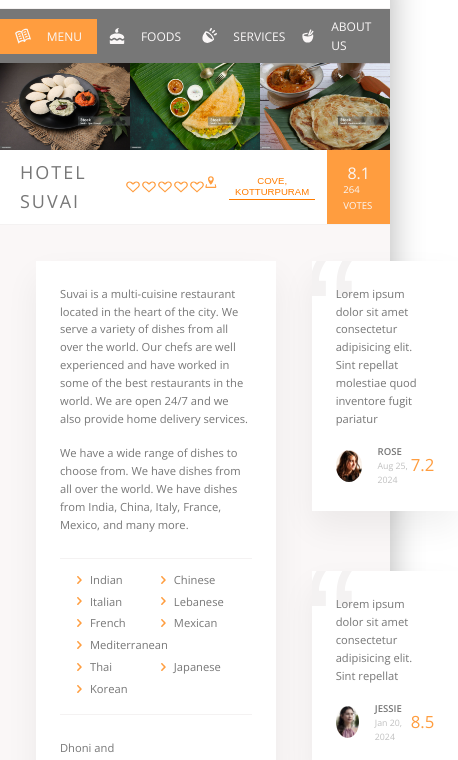
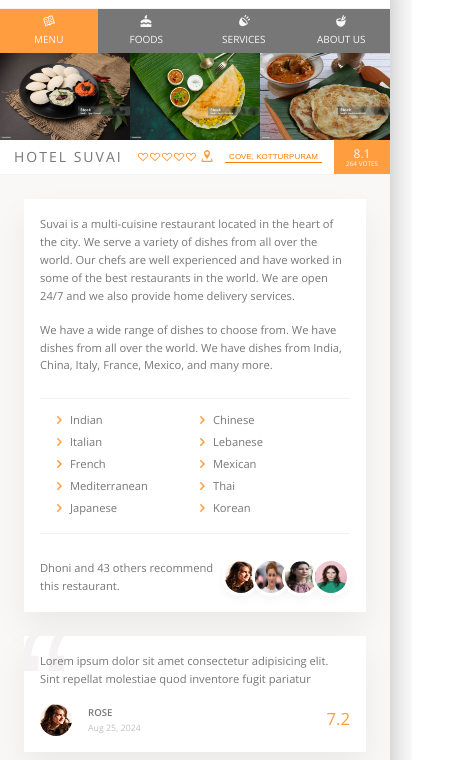
Before and after one commit to sureshkrishnawebdev/css-brushup, a website: page layouts/flexbox/projects/food-app/index.html in a window 390 px wide. Shown: the part 47-807 px from the top of the page, 458 px wide, since content can reach past the window. Drawn offline with nearby package versions, Linux system fonts and the light colour scheme; files that its build step writes are made by us from their sources.

Commit message:
responsiveness setup: part 3

```diff
--- a/layouts/flexbox/projects/food-app/sass/_base.scss
+++ b/layouts/flexbox/projects/food-app/sass/_base.scss
@@ -18,9 +18,10 @@
   --line: 1px solid var(--color-grey-light-2);
 }
 
-$bp-largest: 75em; // 1200px/16px = 75em
-$bp-large: 68.75em; // 1100px/16px = 68.75em
-$bp-medium: 56.25em; // 900px/16px = 56.25em
+$bp-largest: 75em;    // 1200px/16px = 75em
+$bp-large: 68.75em;   // 1100px/16px = 68.75em
+$bp-medium: 56.25em;  // 900px/16px = 56.25em
+$bp-small: 37.5em;    // 600px/16px = 37.5em
 
 * {
   margin: 0;
--- a/layouts/flexbox/projects/food-app/sass/_components.scss
+++ b/layouts/flexbox/projects/food-app/sass/_components.scss
@@ -191,6 +191,12 @@
         justify-content: center;
         margin-top: 0;
       }
+
+      @media only screen and (max-width: $bp-small) {
+        flex-direction: column;
+        padding: 0.75rem;
+        font-size: 1.25rem;
+      }
     }
   }
 
@@ -199,6 +205,13 @@
     height: 2rem;
     margin-right: 2rem;
     fill: currentColor;
+
+    @media only screen and (max-width: $bp-small) {
+      margin-right: 0;
+      width: 1.5rem;
+      height: 1.5rem;
+      margin-bottom: 0.5rem;
+    }
   }
 }
 
@@ -241,6 +254,11 @@
     letter-spacing: 0.25rem;
     padding: 1rem 2.5rem;
     color: var(--color-grey-dark-2);
+
+    @media only screen and (max-width: $bp-small) {
+      padding: 0.75rem 1.75rem;
+      font-size: 1.75rem;
+    }
   }
 
   &__icon-star,
@@ -248,6 +266,11 @@
     width: 2rem;
     height: 2rem;
     fill: var(--color-primary-light);
+
+    @media only screen and (max-width: $bp-small) {
+      width: 1.5rem;
+      height: 1.5rem;
+    }
   }
 
   &__stars {
@@ -262,6 +285,10 @@
 
     .button-inline {
       color: var(--color-primary);
+    }
+
+    @media only screen and (max-width: $bp-small) {
+      font-size: 1rem;
     }
   }
 
@@ -280,14 +307,26 @@
 
     align-self: stretch;
 
+    @media only screen and (max-width: $bp-small) {
+      padding: 0 1.5rem;
+    }
+
     &-average {
       font-size: 2rem;
       margin-bottom: -0.5rem;
+
+      @media only screen and (max-width: $bp-small) {
+        font-size: 1.5rem;
+      }
     }
 
     &-count {
       font-size: 1.2rem;
       text-transform: uppercase;
+
+      @media only screen and (max-width: $bp-small) {
+        font-size: 0.8rem;
+      }
     }
   }
 }
@@ -351,6 +390,10 @@
   display: flex;
   align-items: center;
 
+  @media only screen and (max-width: $bp-medium) {
+    justify-content: space-between;
+  }
+
   &_description {
     margin-right: auto;
   }
@@ -391,6 +434,15 @@
   margin-bottom: 3.5rem;
   position: relative;
   overflow: hidden;
+
+  @media only screen and (max-width: $bp-medium) {
+    padding: 2rem;
+    margin-bottom: 2.5rem;
+  }
+
+  @media only screen and (max-width: $bp-small) {
+    align-self: stretch;
+  }
 
   &::before {
     content: "\201C";
@@ -510,6 +562,10 @@
   text-align: center;
   color: var(--color-grey-dark-2);
 
+  @media only screen and (max-width: $bp-medium) {
+    padding: 2.5rem 0;
+  }
+
   &__text {
     font-size: 2rem;
     font-weight: 300;
--- a/layouts/flexbox/projects/food-app/sass/_layout.scss
+++ b/layouts/flexbox/projects/food-app/sass/_layout.scss
@@ -52,6 +52,14 @@
   border-bottom: var(--line);
   font-size: 1.4rem;
   color: var(--color-grey-dark-2);
+
+  @media only screen and (max-width: $bp-medium) {
+    padding: 3rem;
+  }
+
+  @media only screen and (max-width: $bp-small) {
+    flex-direction: column;
+  }
 }
 
 .description {
@@ -61,6 +69,10 @@
   box-shadow: var(--shadow-light);
   background-color: #fff;
   color: var(--color-grey-dark-2);
+
+  @media only screen and (max-width: $bp-medium) {
+    padding: 2rem;
+  }
 }
 
 .user-reviews {
@@ -71,4 +83,13 @@
   flex-direction: column;
   justify-content: space-between;
   align-items: center;
+
+  @media only screen and (max-width: $bp-medium) {
+    margin-left: 3rem;
+  }
+
+  @media only screen and (max-width: $bp-small) {
+    margin-left: 0;
+    margin-top: 3rem;
+  }
 }
```
